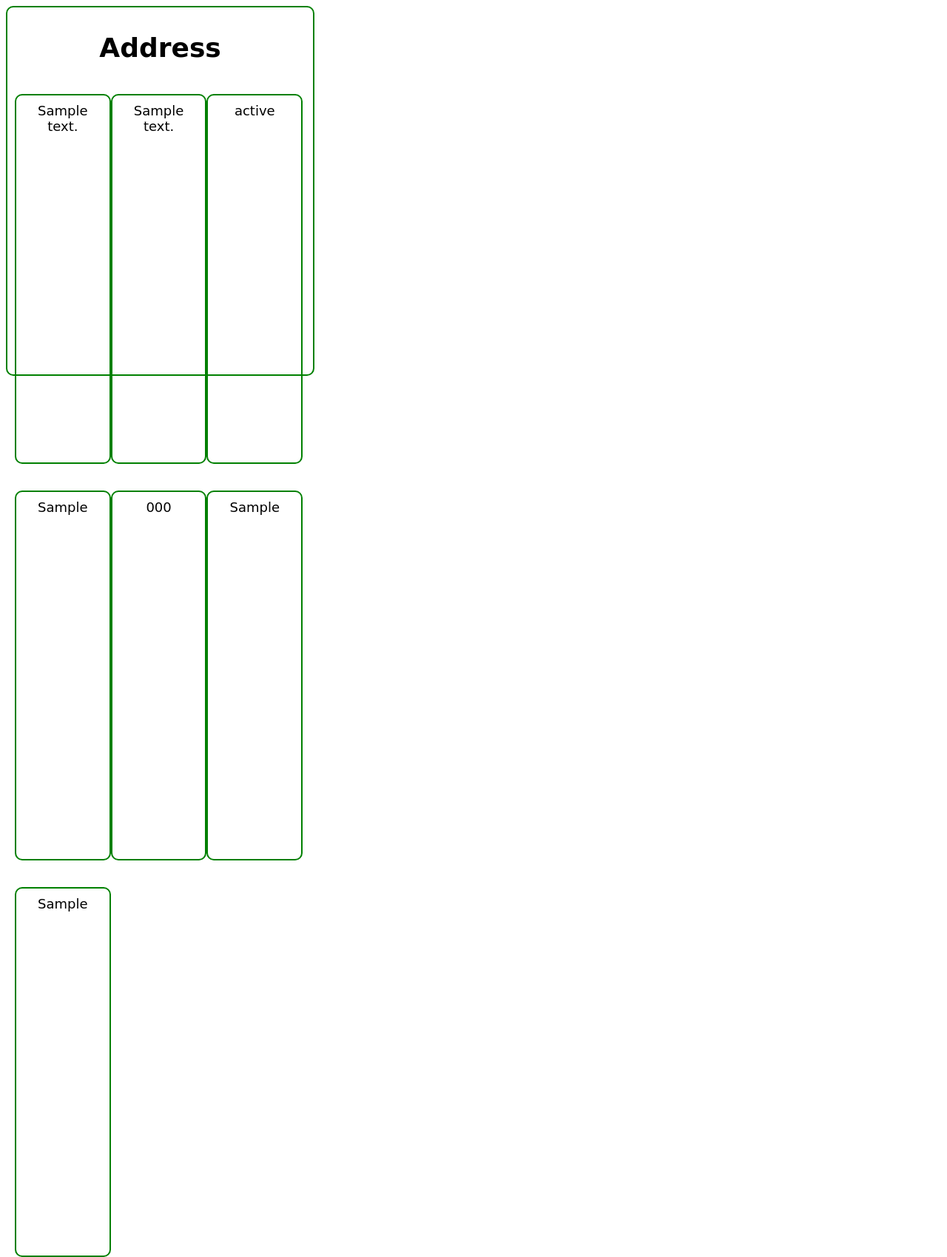
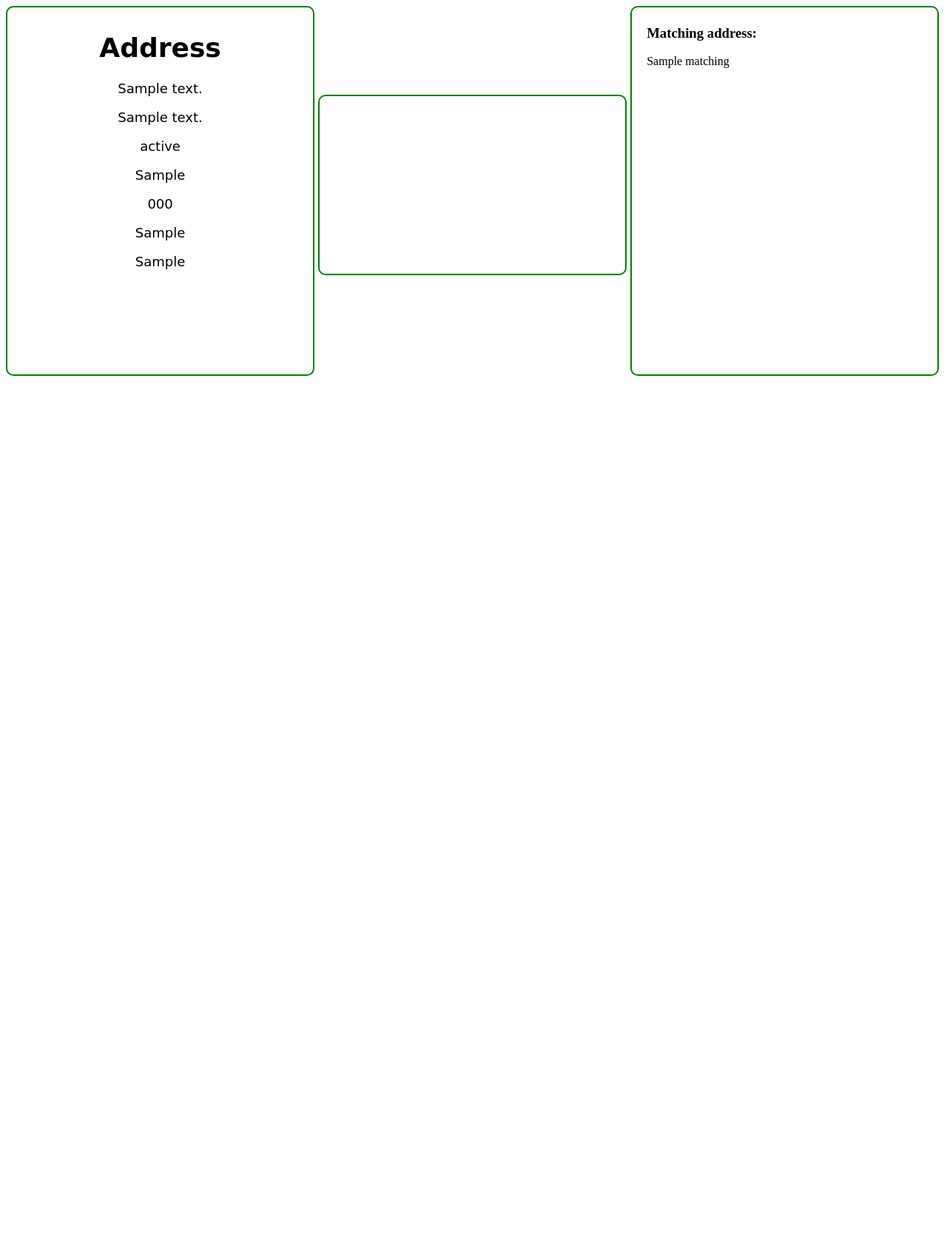
Before and after one commit to Darshan-Radadiya/address-validator, a Flask app: template templates/result.html in a window 1280 px wide. Shown: the whole page at 74% size. After the commit the page ends 508 px from the top, so only its background shows below. Run offline with Flask 2, Linux system fonts and the light colour scheme; the template is opened without the code that fills it: most values are stand-ins (such as "Sample title", 1, 10 or a date in 2020).

Commit message:
changes in result page.

```diff
--- a/templates/result.html
+++ b/templates/result.html
@@ -1,24 +1,33 @@
 <!DOCTYPE html>
+
 <head>
     <link rel="stylesheet" type="text/css" href="../static/app.css">
-    <script>
-        address_match = 'true'
-    </script>
 </head>
 
 <body>
+<div class="row" >
     <div class="show_address">
-            <h1> Address </h1>
-            <p class="show_address">   {{Address_line_1_value}}    </p>
-            <p class="show_address">   {{Address_Line_2_value}}  </p>
-            <p class="show_address">   {{State_value}}  </p>
-            <p class="show_address">   {{County_value}}  </p>
-            <p class="show_address">   {{Zipcode_value}}  </p>
-            <p class="show_address">   {{Country_value}}  </p>
-            <p class="show_address">   {{ph_no_value}}  </p>
+        <h1> Address </h1>
+        <p> {{Address_line_1_value}} </p>
+        <p> {{Address_Line_2_value}} </p>
+        <p> {{State_value}} </p>
+        <p> {{County_value}} </p>
+        <p> {{Zipcode_value}} </p>
+        <p> {{Country_value}} </p>
+        <p> {{ph_no_value}} </p>
+    </div>
 
-        {% if address_match %}<h1> Valid Address </h1> {% endif %}
-        {% if address_match == false %} <h1> InValid Address </h1> {% endif %}
+    <div class="msg_col">
+        {% if address_match %}<h2> Valid Address </h2> {% endif %}
+        {% if address_match == false %} <h2> InValid Address </h2> {% endif %}
     </div>
+
+    {% if matching %}
+        <div class="mtc_col">
+            <h3>Matching address:</h3>
+                <p> {{matching}} </p>
+        </div>
+    {% endif %}
+</div>
 </body>
 </html>
```
